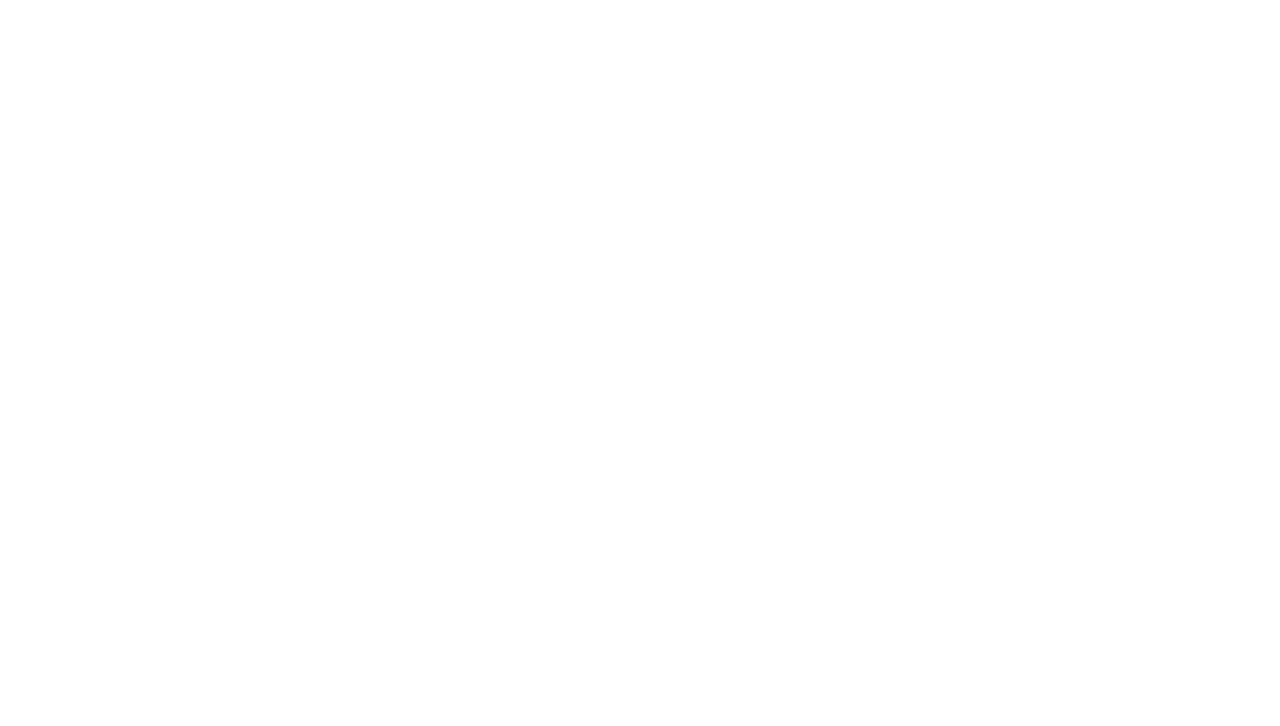
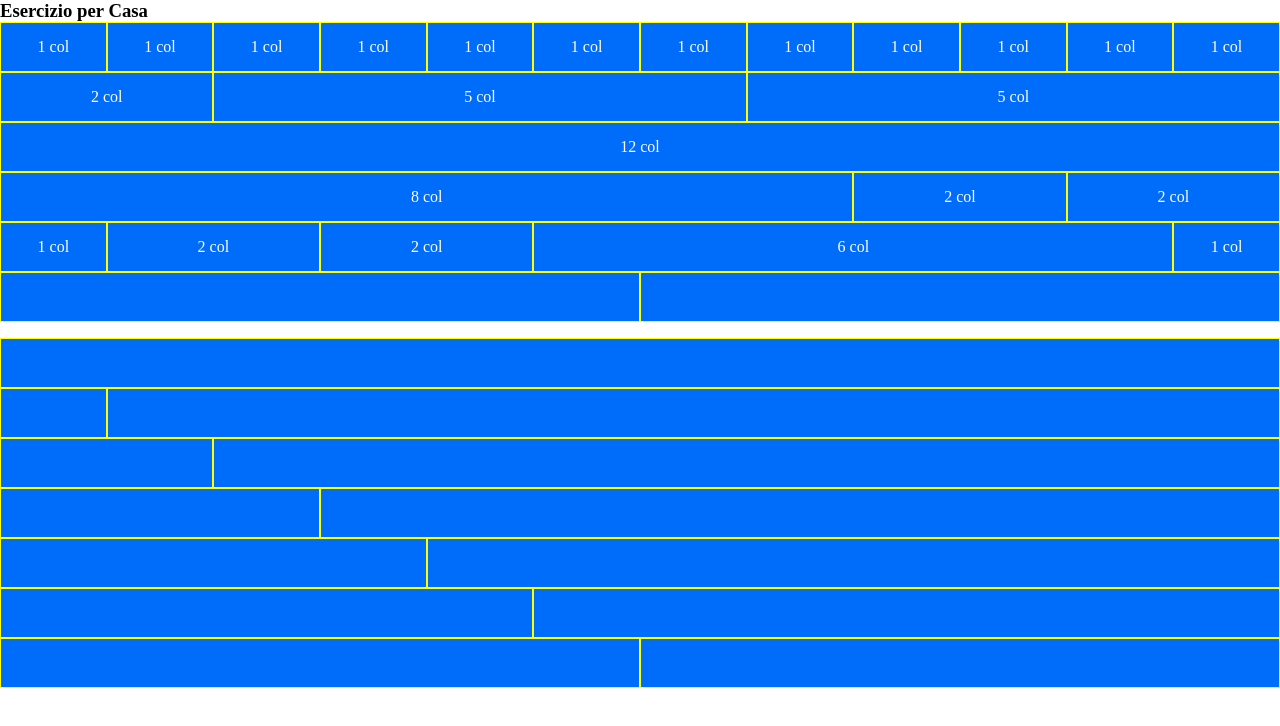
Before and after one commit to mikicola/html-css-12bool, a plain HTML site: page index.html in a window 1280 px wide. Drawn offline with Linux system fonts and the light colour scheme.

Commit message:
prime due parti circa

```diff
--- a/css/style.css
+++ b/css/style.css
@@ -0,0 +1,23 @@
+[class*="col-"] {
+    height: 50px;
+    border: 1px solid yellow;
+    background-color: #006cfa;
+    color: white;
+
+    display: flex;
+    align-items: center;
+    justify-content: center;
+}
+
+.no-wrap{
+    flex-wrap: nowrap;
+}
+
+.green{
+    margin: .5rem;
+    background-color: aquamarine
+}
+
+.second{
+    margin-top: 1rem;
+}
--- a/index.html
+++ b/index.html
@@ -11,13 +11,91 @@
 </head>
 <body>
     <div class="container">
-        <title>Eserciozio per Casa</title>
-        <div class="row"></div>
-        <div class="row"></div>
-        <div class="row"></div>
-        <div class="row"></div>
-        <div class="row"></div>
-        <div class="row"></div>
+        <section class="first">
+        <h3>Esercizio per Casa</h3>
+        <div class="row">
+            <div class="col-1">1 col</div>
+            <div class="col-1">1 col</div>
+            <div class="col-1">1 col</div>
+            <div class="col-1">1 col</div>
+            <div class="col-1">1 col</div>
+            <div class="col-1">1 col</div>
+            <div class="col-1">1 col</div>
+            <div class="col-1">1 col</div>
+            <div class="col-1">1 col</div>
+            <div class="col-1">1 col</div>
+            <div class="col-1">1 col</div>
+            <div class="col-1">1 col</div>
+        </div>
+        <div class="row">
+            <div class="col-2">2 col</div>
+            <div class="col-5">5 col</div>
+            <div class="col-5">5 col</div>
+        </div>
+        <div class="row">
+            <div class="col-12">12 col</div>
+        </div>
+        <div class="row">
+            <div class="col-8">8 col</div>
+            <div class="col-2">2 col</div>
+            <div class="col-2">2 col</div>
+        </div>
+        <div class="row">
+            <div class="col-1">1 col</div>
+            <div class="col-2">2 col</div>
+            <div class="col-2">2 col</div>
+            <div class="col-6">6 col</div>
+            <div class="col-1">1 col</div>
+        </div>
+        <div class="row">
+            <div class="col-6 row no-wrap">
+                <!-- FIXME -->
+                <!-- <div class="col-2 green">2 col</div>
+                <div class="col-2 green">2 col</div>
+                <div class="col-8 green">8 col</div> -->
+            </div>
+            <div class="col-6 row"></div>
+        </div>
+    </section>
+
+    <section class="second">
+        <div class="row">
+            <div class="col-12"></div>
+        </div>
+
+        <div class="row">
+            <div class="col-1"></div>
+            <div class="col-11"></div>
+        </div>
+
+        <div class="row">
+            <div class="col-2"></div>
+            <div class="col-10"></div>
+        </div>
+
+        <div class="row">
+            <div class="col-3"></div>
+            <div class="col-9"></div>
+        </div>
+
+        <div class="row">
+            <div class="col-4"></div>
+            <div class="col-8"></div>
+        </div>
+
+        <div class="row">
+            <div class="col-5"></div>
+            <div class="col-7"></div>
+        </div>
+
+        <div class="row">
+            <div class="col-6"></div>
+            <div class="col-6"></div>
+        </div>
+
+    </section>
+
+
     </div>
 </body>
 </html>
```
